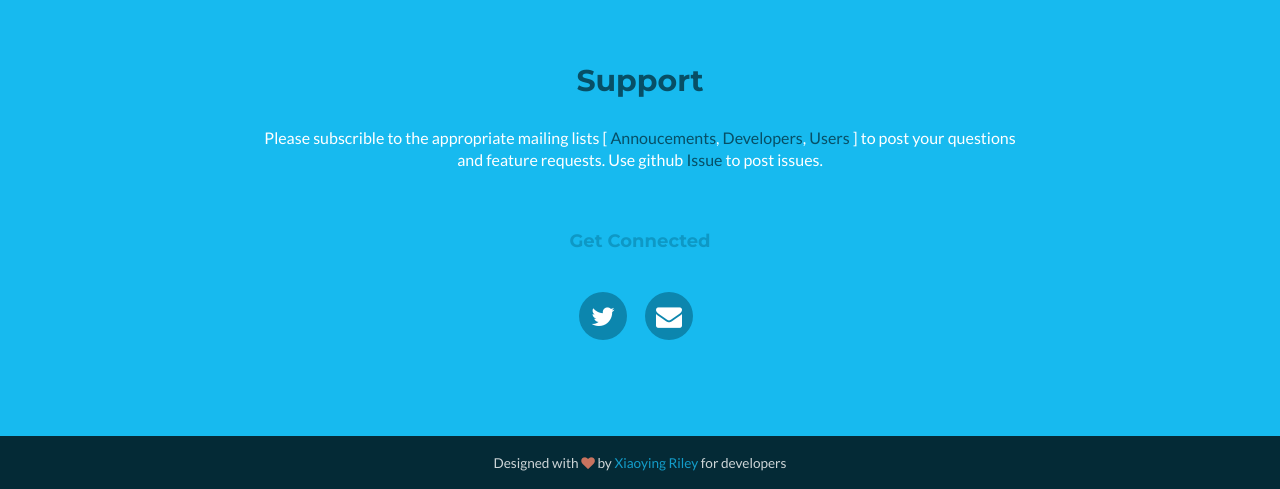
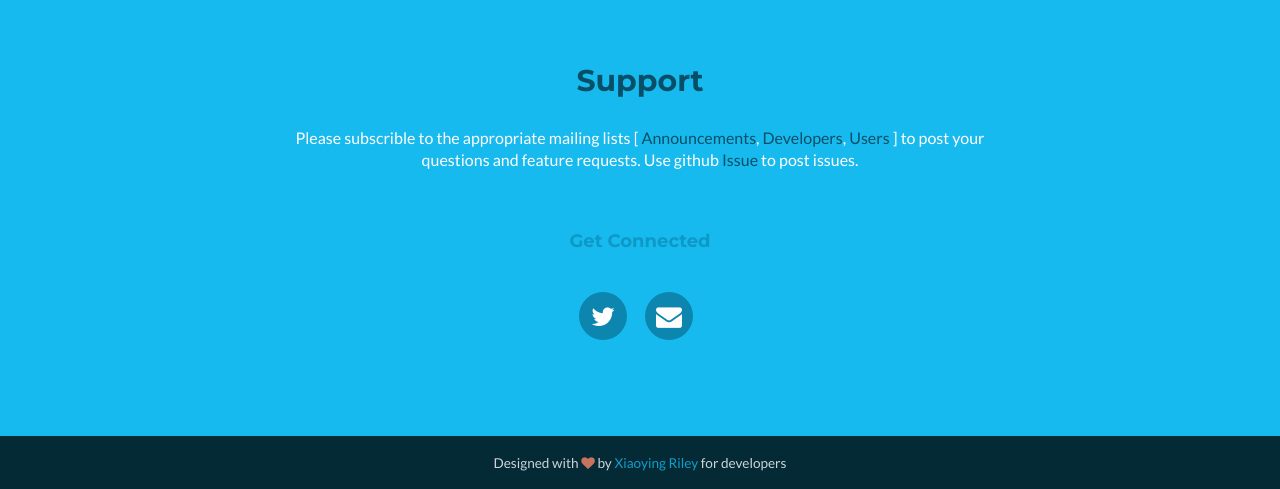
Before and after one commit to faucetsdn/faucet.nz, a plain HTML site: page index.html in a window 1280 px wide. Shown: the part 3959-4448 px from the top of the page. Drawn offline with Linux system fonts and the light colour scheme.

Commit message:
Fix typo

```diff
--- a/index.html
+++ b/index.html
@@ -279,7 +279,7 @@ $ ryu-manager faucet.faucet
             <div class="contact-inner">
                 <h2 class="title text-center">Support</h2>
                   <p class="intro text-center">Please subscrible to the appropriate mailing lists [
-                  <a href="https://list.waikato.ac.nz/mailman/listinfo/faucet-announce">Annoucements</a>,
+                  <a href="https://list.waikato.ac.nz/mailman/listinfo/faucet-announce">Announcements</a>,
                   <a href="https://list.waikato.ac.nz/mailman/listinfo/faucet-dev">Developers</a>,
                   <a href="https://lists.geant.org/sympa/info/faucet-users">Users</a> ]
                       to post your questions and feature requests.  Use github
```
